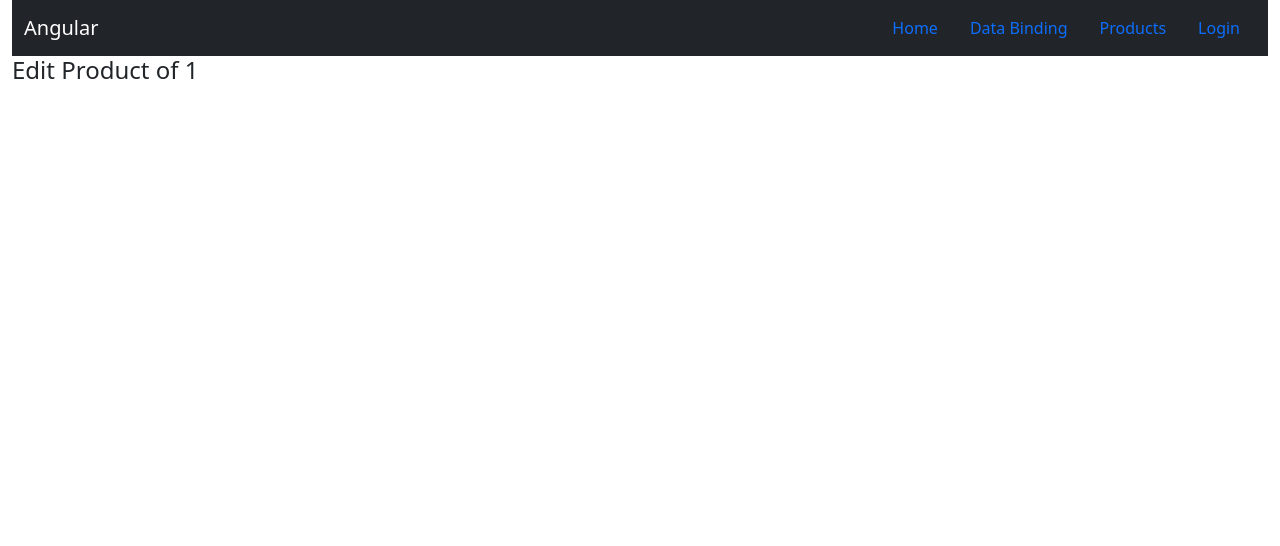
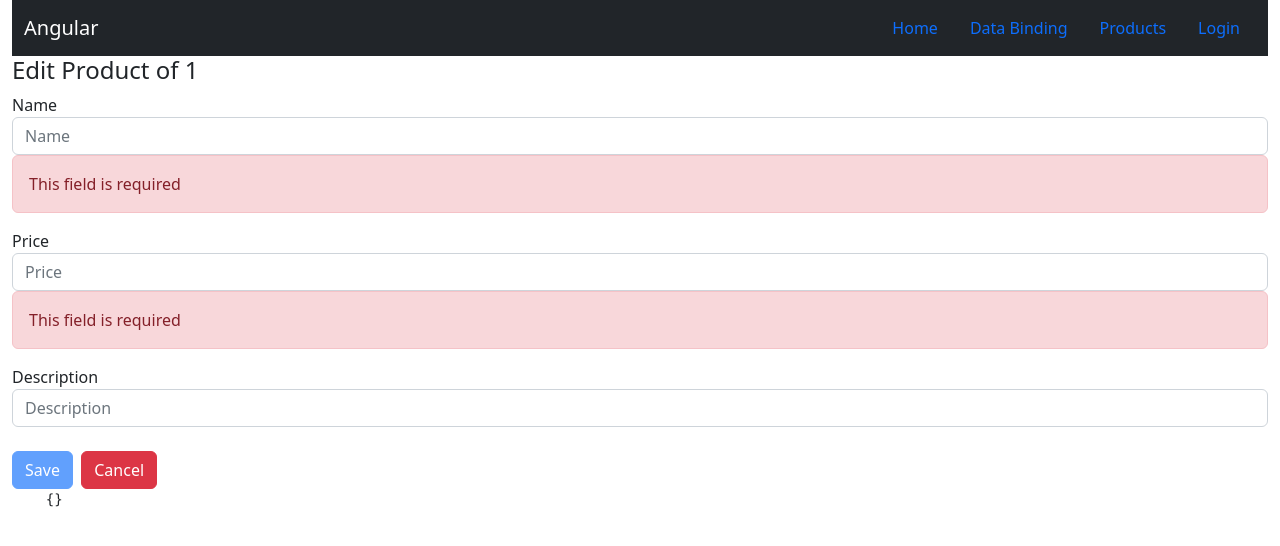
Before and after one commit to aniljos/Angular-June-2023, an Angular app in the folder the-awesome-app/: page /products/1 in a window 1280 px wide. Shown: the top 546 px of the page. Built offline with nearby package versions, Linux system fonts and the light colour scheme; no server answers.

Commit message:
Day 2 session 3

```diff
--- a/the-awesome-app/src/app/products/edit-product/edit-product.component.html
+++ b/the-awesome-app/src/app/products/edit-product/edit-product.component.html
@@ -1,3 +1,56 @@
+<h4>Edit Product of {{ id }}</h4>
 
+<!-- FormGroup -->
+<!-- myForm is a template variable which be a refernce of the formgroup -->
+<form #myForm="ngForm">
+  <div class="form-group">
+    <label>Name</label>
+    <!-- FormControl(provided we use the ngModel) -->
+    <input name="pname" class="form-control" placeholder="Name"
+                [(ngModel)]="product.name" #nameCtr="ngModel" required/>
+    <div class="alert alert-danger" *ngIf="nameCtr.invalid">
+        This field is required
+    </div>
+  </div>
 
-<h4>Edit Product of {{id}}</h4>
+  <div class="form-group">
+    <label>Price</label>
+    <!-- FormControl(provided we use the ngModel) -->
+    <input
+        name="pprice"
+      type="number"
+      class="form-control"
+      placeholder="Price"
+      [(ngModel)]="product.price"
+      required
+      #priceCtrl="ngModel"
+      min="100"
+    />
+    <div class="alert alert-danger" *ngIf="priceCtrl.hasError('required')">
+        This field is required
+    </div>
+    <div class="alert alert-danger" *ngIf="priceCtrl.hasError('min')">
+        The min value is 100
+    </div>
+  </div>
+
+  <div class="form-group">
+    <label>Description</label>
+    <!-- FormControl(provided we use the ngModel) -->
+    <input
+        name="pdesc"
+        class="form-control"
+        placeholder="Description"
+        [(ngModel)]="product.description"
+    />
+  </div>
+  <br />
+  <div>
+    <button class="btn btn-primary" (click)="save()" [disabled]="myForm.invalid || myForm.pristine">Save</button>&nbsp;
+    <button class="btn btn-danger" (click)="cancel()">Cancel</button>
+  </div>
+</form>
+
+<pre>
+    {{ product | json }}
+</pre>
--- a/the-awesome-app/src/app/products/edit-product/edit-product.component.ts
+++ b/the-awesome-app/src/app/products/edit-product/edit-product.component.ts
@@ -1,5 +1,8 @@
+import { HttpClient } from '@angular/common/http';
 import { Component } from '@angular/core';
 import { ActivatedRoute } from '@angular/router';
+import { Product } from '../../model/Product';
+import { Location } from '@angular/common';
 
 @Component({
   selector: 'app-edit-product',
@@ -8,16 +11,47 @@ import { ActivatedRoute } from '@angular/router';
 })
 export class EditProductComponent {
 
+  public product: Product = new Product();
   public id: number = 0;
+  private url: string = "";
 
-  constructor(private activatedRoute: ActivatedRoute) {
+
+  constructor(private activatedRoute: ActivatedRoute, private httpClient: HttpClient,
+            private location: Location) {
 
     activatedRoute.params.subscribe((data: any) => {
 
         this.id = data.id;
+        this.url = "http://localhost:9000/products/" + this.id;
+
+        this.httpClient.get<Product>(this.url)
+                  .subscribe({
+                    next: (data) => {
+                        this.product = data;
+                    }
+                  })
     });
 
     //this.id = activatedRoute.snapshot.params["id"]
 
   }
+
+
+  save(){
+    this.httpClient
+          .put(this.url, this.product)
+          .subscribe({
+            next: () => {
+                this.location.back();
+            },
+            error: () => {
+                alert("Failed to update..")
+            }
+
+          })
+  }
+
+  cancel(){
+    this.location.back();
+  }
 }
--- a/the-awesome-app/src/app/products/list-products/list-products.component.html
+++ b/the-awesome-app/src/app/products/list-products/list-products.component.html
@@ -1,5 +1,16 @@
 <h4>Products</h4>
 
+
+<a href="/newproduct">New Product</a>
+
+<div>
+    <input type="search" class="form-control" [(ngModel)]="searchKey"/>
+
+    <div *ngIf="searchKey" class="alert alert-primary">
+        Searching for {{searchKey}}
+    </div>
+</div>
+<br/>
 <table class="table">
     <thead>
         <tr>
@@ -12,12 +23,12 @@
         </tr>
     </thead>
     <tbody>
-        <tr *ngFor="let item of products; index as i; even as even; odd as odd"
+        <tr *ngFor="let item of products | productFilter : searchKey; index as i; even as even; odd as odd"
                     [ngClass]="{oddCls: odd, evenCls: even}">
             <td>{{i}}</td>
             <td>{{item.id}}</td>
-            <td>{{item.name}}</td>
-            <td>{{item.price}}</td>
+            <td>{{item.name | uppercase}}</td>
+            <td>{{item.price | currency : 'INR'}}</td>
             <td>{{item.description}}</td>
             <td>
                 <button class="btn btn-warning" (click)="editProduct(item)">Edit</button>&nbsp;
--- a/the-awesome-app/src/app/products/list-products/list-products.component.ts
+++ b/the-awesome-app/src/app/products/list-products/list-products.component.ts
@@ -12,6 +12,7 @@ export class ListProductsComponent {
 
 
   public products: Array<Product> = [];
+  public searchKey: string = "";
   private url: string;
 
   //dependency injection of HttpClient(import the HttpClinetModule)
--- /dev/null
+++ b/the-awesome-app/src/app/products/product-filter.pipe.ts
@@ -0,0 +1,29 @@
+import { Pipe, PipeTransform } from '@angular/core';
+import { Product } from '../model/Product';
+
+@Pipe({
+  name: 'productFilter'
+})
+export class ProductFilterPipe implements PipeTransform {
+
+  //let item of products | productFilter : searchKey
+  transform(input: Array<Product>, searchKey: string): Array<Product> {
+
+    if(!searchKey){
+        return input
+    }
+    else{
+
+      return input.filter((item) => {
+
+          return item.id?.toString() === searchKey
+                      || item.name?.toLowerCase().includes(searchKey.toLowerCase())
+                      || item.description?.toLowerCase().includes(searchKey.toLowerCase())
+                      || item.price?.toString() === searchKey
+      })
+
+    }
+
+  }
+
+}
--- a/the-awesome-app/src/app/products/products.module.ts
+++ b/the-awesome-app/src/app/products/products.module.ts
@@ -4,6 +4,8 @@ import { ListProductsComponent } from './list-products/list-products.component';
 import {Routes, RouterModule} from '@angular/router';
 import {HttpClientModule} from '@angular/common/http';
 import { EditProductComponent } from './edit-product/edit-product.component';
+import { FormsModule } from '@angular/forms';
+import { ProductFilterPipe } from './product-filter.pipe';
 
 const routes: Routes = [
   {path: "products", component: ListProductsComponent},
@@ -13,10 +15,11 @@ const routes: Routes = [
 @NgModule({
   declarations: [
     ListProductsComponent,
-    EditProductComponent
+    EditProductComponent,
+    ProductFilterPipe
   ],
   imports: [
-    CommonModule, RouterModule.forChild(routes), HttpClientModule
+    CommonModule, RouterModule.forChild(routes), HttpClientModule, FormsModule
   ]
 })
 export class ProductsModule { }
```
Also changed, not shown: 1 other file (tests, documents, lock files or other folders).
